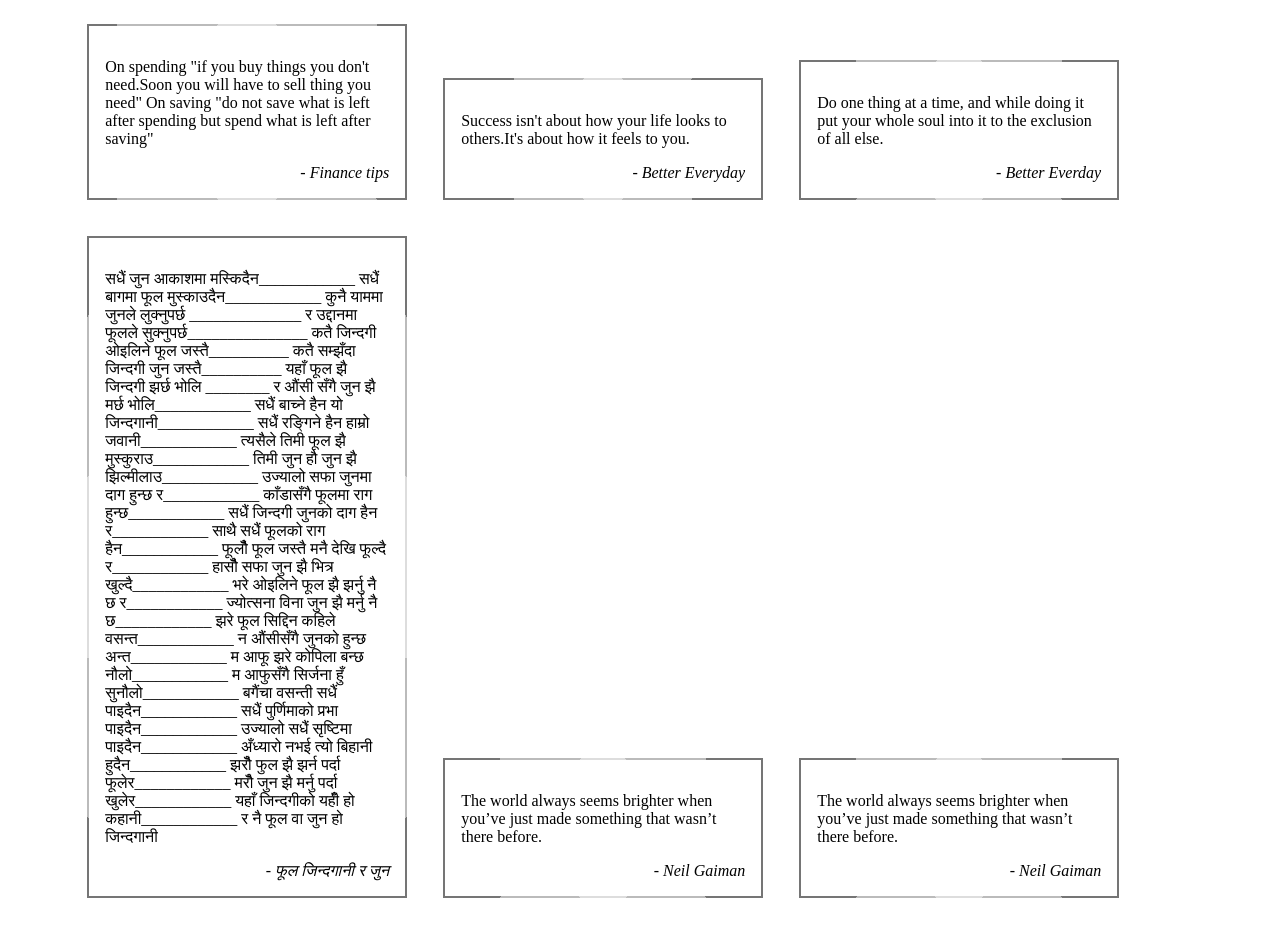
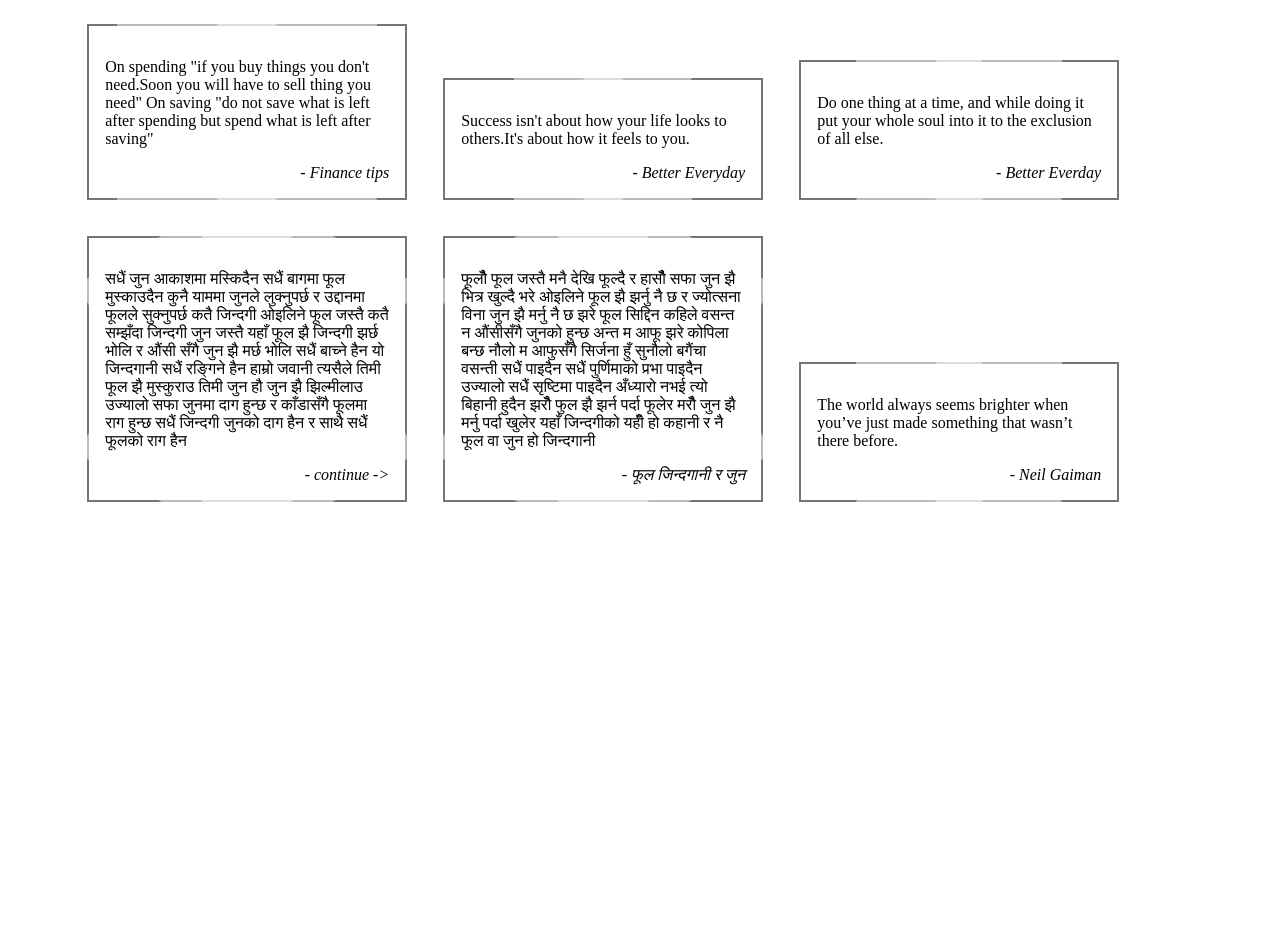
Before and after one commit to mnohr/mnohrsthadotcomdotnp, a plain HTML site: page Quotes/index.html in a window 1280 px wide. After the commit the page ends 800 px from the top, so only its background shows below. Drawn offline with Linux system fonts and the light colour scheme.

Commit message:
Update index.html

```diff
--- a/Quotes/index.html
+++ b/Quotes/index.html
@@ -28,60 +28,60 @@
           </div>
           <div class="animated-border-quote">
             <blockquote>
-              <p>सधैं जुन आकाशमा मस्किदैन____________
-                सधैं बागमा फूल मुस्काउदैन____________
+              <p>सधैं जुन आकाशमा मस्किदैन
+                सधैं बागमा फूल मुस्काउदैन
 
-                कुनै याममा जुनले लुक्नुपर्छ ______________
-                र उद्दानमा फूलले सुक्नुपर्छ_______________
+                कुनै याममा जुनले लुक्नुपर्छ र
+                उद्दानमा फूलले सुक्नुपर्छ
 
-                कतै जिन्दगी ओइलिने फूल जस्तै__________
-                कतै सम्झँदा जिन्दगी जुन जस्तै__________
+                कतै जिन्दगी ओइलिने फूल जस्तै
+                कतै सम्झँदा जिन्दगी जुन जस्तै
 
-                यहाँ फूल झै जिन्दगी झर्छ भोलि ________
-                र औंसी सँगै जुन झै मर्छ भोलि____________
+                यहाँ फूल झै जिन्दगी झर्छ भोलि र
+                औंसी सँगै जुन झै मर्छ भोलि
 
-                सधैं बाच्ने हैन यो जिन्दगानी____________
-                सधैं रङ्गिने हैन हाम्रो जवानी____________
+                सधैं बाच्ने हैन यो जिन्दगानी
+                सधैं रङ्गिने हैन हाम्रो जवानी
 
-                त्यसैले तिमी फूल झै मुस्कुराउ____________
-                तिमी जुन हौ जुन झै झिल्मीलाउ____________
+                त्यसैले तिमी फूल झै मुस्कुराउ
+                तिमी जुन हौ जुन झै झिल्मीलाउ
 
-                उज्यालो सफा जुनमा दाग हुन्छ र____________
-                काँडासँगै फूलमा राग हुन्छ____________
+                उज्यालो सफा जुनमा दाग हुन्छ र
+                काँडासँगै फूलमा राग हुन्छ
 
-                सधैं जिन्दगी जुनको दाग हैन र____________
-                साथै सधैं फूलको राग हैन____________
+                सधैं जिन्दगी जुनको दाग हैन र
+                साथै सधैं फूलको राग हैन
 
-                फूलौँ फूल जस्तै मनै देखि फूल्दै र____________
-                हासौँ सफा जुन झै भित्र खुल्दै____________
-
-                भरे ओइलिने फूल झै झर्नु नै छ र____________
-                ज्योत्सना विना जुन झै मर्नु नै छ____________
-
-                झरे फूल सिद्दिन कहिले वसन्त____________
-                 न औंसीसँगै जुनको हुन्छ अन्त____________
-
-                म आफू झरे कोपिला बन्छ नौलो____________
-                 म आफुसँगै सिर्जना हुँ सुनौलो____________
-
-                 बगैंचा वसन्ती सधैं पाइदैन____________
-                सधैं पुर्णिमाको प्रभा पाइदैन____________
-
-                उज्यालो सधैं सृष्टिमा पाइदैन____________
-                अँध्यारो नभई त्यो बिहानी हुदैन____________
-
-                झरौँ फुल झै झर्न पर्दा फूलेर____________
-                मरौँ जुन झै मर्नु पर्दा खुलेर____________
-
-                यहाँ जिन्दगीको यहीँ हो कहानी____________
-                र नै फूल वा जुन हो जिन्दगानी</p>
-              <cite>फूल जिन्दगानी र जुन</cite>
+               </p>
+              <cite>continue -></cite>
             </blockquote>
           </div>
           <div class="animated-border-quote">
             <blockquote>
-              <p>The world always seems brighter when you’ve just made something that wasn’t there before.</p>
-              <cite>Neil Gaiman</cite>
+              <p> फूलौँ फूल जस्तै मनै देखि फूल्दै र
+                हासौँ सफा जुन झै भित्र खुल्दै
+
+                भरे ओइलिने फूल झै झर्नु नै छ र
+                ज्योत्सना विना जुन झै मर्नु नै छ
+
+                झरे फूल सिद्दिन कहिले वसन्त
+                 न औंसीसँगै जुनको हुन्छ अन्त
+
+                म आफू झरे कोपिला बन्छ नौलो
+                 म आफुसँगै सिर्जना हुँ सुनौलो
+
+                 बगैंचा वसन्ती सधैं पाइदैन
+                सधैं पुर्णिमाको प्रभा पाइदैन
+
+                उज्यालो सधैं सृष्टिमा पाइदैन
+                अँध्यारो नभई त्यो बिहानी हुदैन
+
+                झरौँ फुल झै झर्न पर्दा फूलेर
+                मरौँ जुन झै मर्नु पर्दा खुलेर
+
+                यहाँ जिन्दगीको यहीँ हो कहानी
+                र नै फूल वा जुन हो जिन्दगानी</p>
+              <cite>फूल जिन्दगानी र जुन</cite>
             </blockquote>
           </div>
           <div class="animated-border-quote">
```
